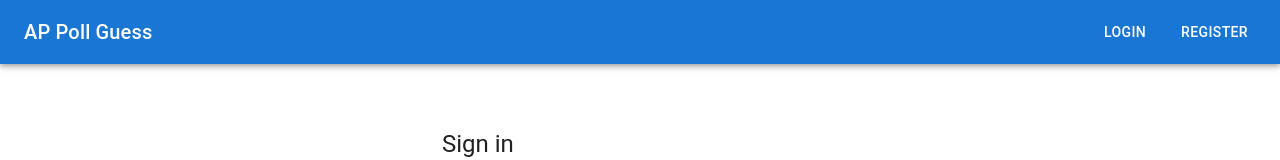
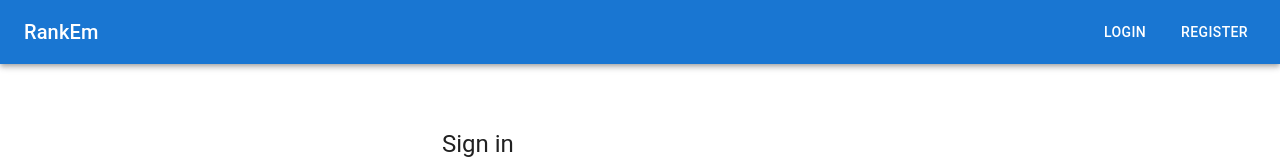
Before and after one commit to playrankem/rankem-frontend, a Next.js app: page /login in a window 1280 px wide. Shown: the top 160 px of the page. Built offline with nearby package versions, Linux system fonts and the light colour scheme; no server answers.

Commit message:
updated header to rankem

```diff
--- a/components/Header.tsx
+++ b/components/Header.tsx
@@ -11,7 +11,7 @@ export default function Header() {
   return (
     <AppBar position="sticky">
       <Toolbar>
-        <Typography variant="h6" sx={{ flexGrow: 1 }}>AP Poll Guess</Typography>
+        <Typography variant="h6" sx={{ flexGrow: 1 }}>RankEm</Typography>
         <Stack direction="row" spacing={2} alignItems="center">
           {username ? (
             <>
```
